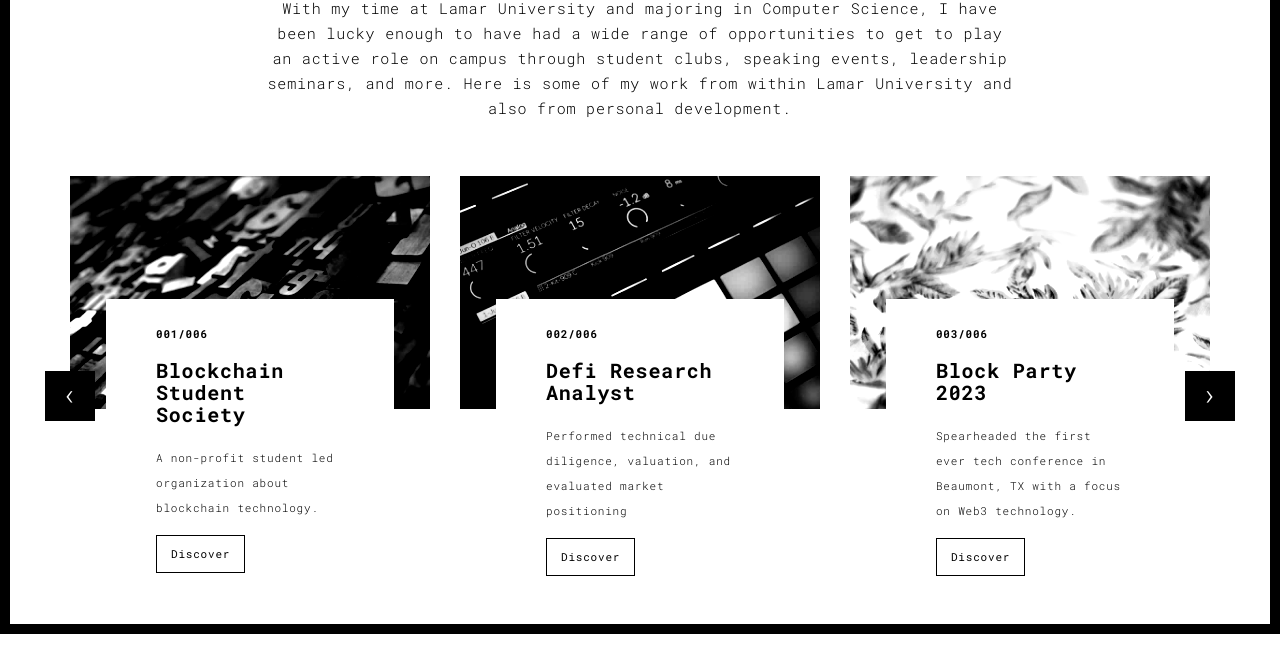
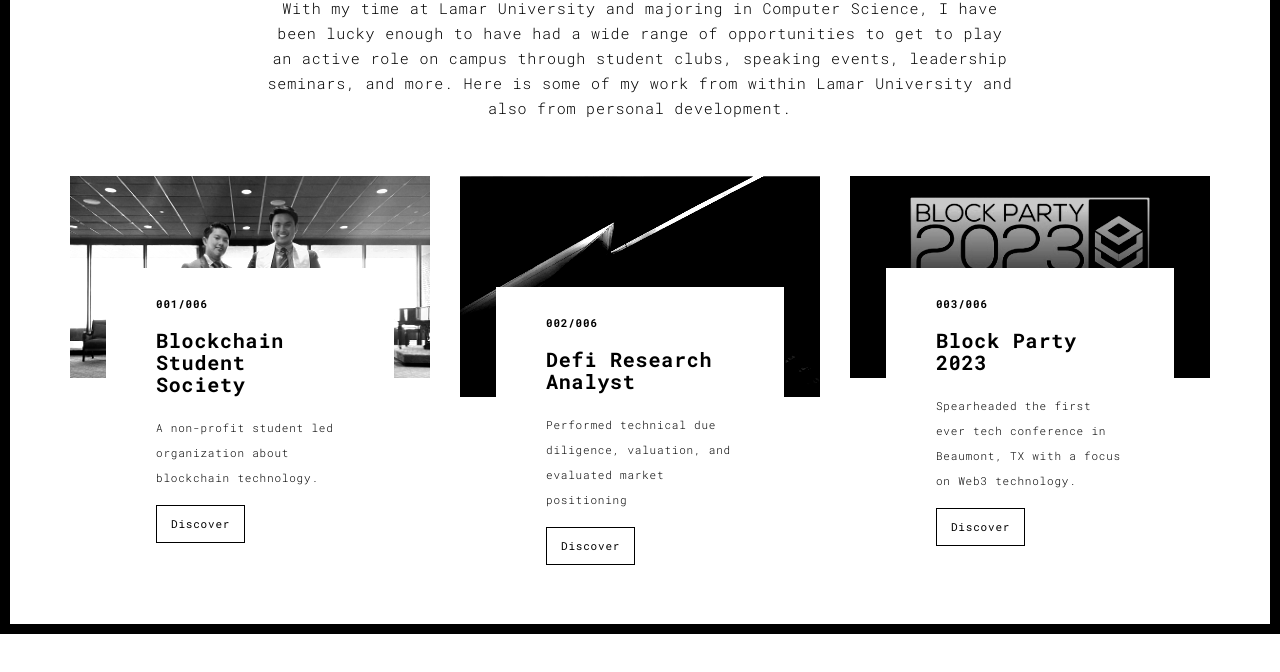
Before and after one commit to TienBlockchain10/eportfolio, a plain HTML site: page works.html in a window 1280 px wide. Shown: the part 166-838 px from the top of the page. Drawn offline with Linux system fonts and the light colour scheme.

Commit message:
changes a few images

```diff
--- a/works.html
+++ b/works.html
@@ -78,7 +78,7 @@
                   <div class="col-sm-4">
 
                     <a href="./work.html" title="" class="black-image-project-hover">
-                      <img src="./assets/images/work01-hover.jpg" alt="" class="img-responsive">
+                      <img src="./assets/images/award.jpg" alt="" class="img-responsive">
                     </a>
                     <div class="card-container card-container-lg">
                       <h4>001/006</h4>
@@ -89,7 +89,7 @@
                   </div>
                   <div class="col-sm-4">
                     <a href="./work" title="" class="black-image-project-hover">
-                      <img src="./assets/images/work02-hover.jpg" alt="" class="img-responsive">
+                      <img src="./assets/images/work001-04.jpg" alt="" class="img-responsive">
                     </a>
                     <div class="card-container card-container-lg">
                       <h4>002/006</h4>
@@ -101,7 +101,7 @@
                   </div>
                   <div class="col-sm-4">
                     <a href="./work.html" title="" class="black-image-project-hover">
-                      <img src="./assets/images/work03-hover.jpg" alt="" class="img-responsive">
+                      <img src="./assets/images/blockparty.jpg" alt="" class="img-responsive">
                     </a>
                     <div class="card-container card-container-lg">
                       <h4>003/006</h4>
@@ -159,10 +159,10 @@
               <!--/item-->
             </div>
             <!--/carousel-inner-->
-            <a class="left carousel-control" href="#myCarousel" data-slide="prev">‹</a>
+            <!-- <a class="left carousel-control" href="#myCarousel" data-slide="prev">‹</a>
 
             <a class="right carousel-control" href="#myCarousel" data-slide="next">›</a>
-          </div>
+          </div> -->
 
 
 
```
Also changed, not shown: assets/images/award.jpg (added), assets/images/blockparty.jpg (added), assets/images/levelk.png (added), assets/images/profil.jpg (deleted). Lines whose indentation alone changed are shown as unchanged.
